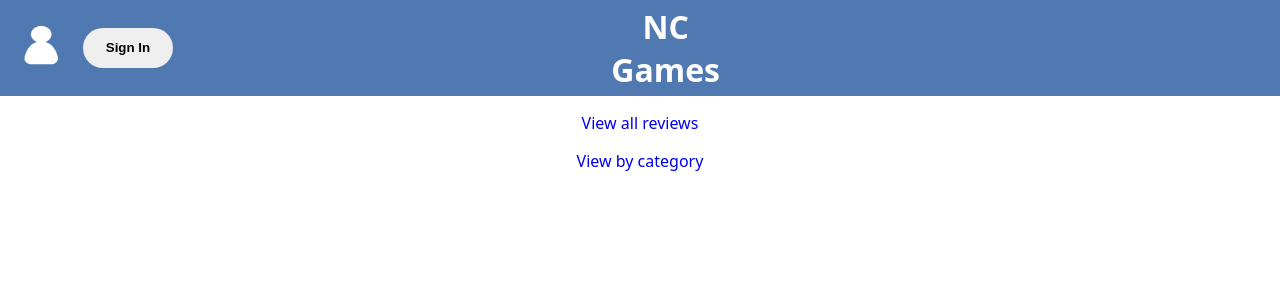
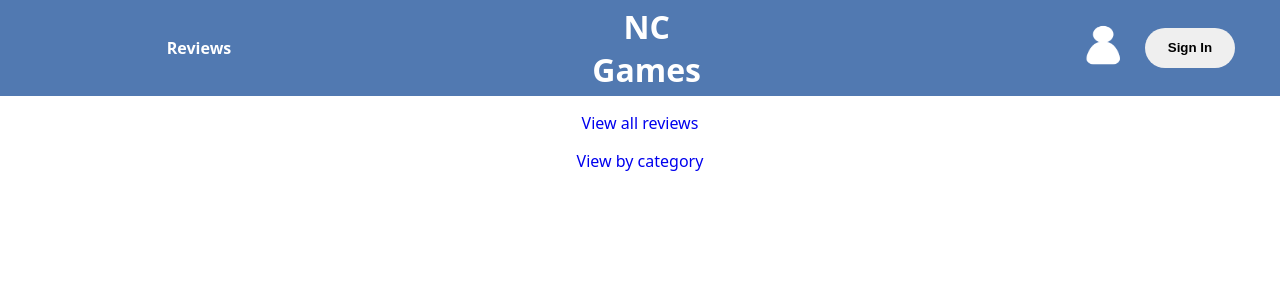
Before and after one commit to StaceyAnne/NC-Games-, a React (Create React App) app: page / in a window 1280 px wide. Shown: the top 300 px of the page. Built offline with nearby package versions, Linux system fonts and the light colour scheme; no server answers.

Commit message:
created category function

```diff
--- a/src/App.css
+++ b/src/App.css
@@ -16,8 +16,15 @@ body {
   display: flex;
   flex-direction: row;
   flex-wrap: wrap;
-  justify-content: space-between;
+  justify-content: space-around;
   align-items: center;
+  width: 100%;
+}
+
+div.menu {
+
+ color: white;
+ font-weight: bold;
 }
 
 .userIcon {
@@ -37,7 +44,7 @@ body {
   font-weight: bold;
   border-radius: 10vw;
   border: none;
-
+  padding: 1%;
 
 }
 
--- a/src/App.js
+++ b/src/App.js
@@ -1,5 +1,5 @@
 import Header from './components/Header'
-import Nav from './components/Nav'
+import Nav from './components/Landing'
 import Reviews from './components/Reviews'
 import './App.css';
 import {Routes, Route } from 'react-router-dom'
--- a/src/api.js
+++ b/src/api.js
@@ -37,10 +37,10 @@ export const patchVoteByReviewId = (review, vote) => {
 
 
 export const postCommentByReviewId = (review_id, body) => {
-console.log(JSON.stringify(body))
+
  return gamesApi.post(`/reviews/${review_id}/comments`, body).then((response) =>
  {
-  console.log(response)
+
    return response;
  })
 
@@ -52,3 +52,9 @@ export const getUsers = () => {
 
   })
 }
+
+export const getCategories = () =>{
+  return gamesApi.get('/categories').then(( { data: {rows }}) => {
+    return rows;
+  })
+}
--- a/src/components/Header.jsx
+++ b/src/components/Header.jsx
@@ -32,8 +32,16 @@ const Header = () => {
   return (
     <div className="header">
 
-      <div className="userIcon">
-      <Link to="/users"><img src={signedInLogo} alt="user icon" className="signInImage"></img></Link>
+
+      <div className="menu">
+        <p>Reviews</p>
+      </div>
+      <Link to="/">
+        <h1>NC Games</h1>
+      </Link>
+       <div className="userIcon">
+      <Link to="/users"><img src={signedInLogo} alt="user icon" className="signInImage"></img>
+      </Link>
         {!user ? (
           <Link to="/users">
             <button className="signInButton">{loginButton}</button>
@@ -41,12 +49,9 @@ const Header = () => {
         ) : (
           <button className="signInButton" onClick={HandleSignIn}>{loginButton}</button>
         )}
-        <Link />
+
       </div>
-      <Link to="/">
-        <h1>NC Games</h1>
-      </Link>
-      <div className="menu"></div>
+
     </div>
   );
 };
--- /dev/null
+++ b/src/components/Landing.jsx
@@ -0,0 +1,33 @@
+import { Link } from "react-router-dom"
+import { useState, useEffect } from "react";
+import { getCategories } from "../api";
+
+
+const Nav = () => {
+
+const [categories, setCategories] = useState([])
+
+useEffect(() => {
+  getCategories().then((categories) =>{
+    setCategories(categories)
+  })
+}, [])
+
+ console.log(categories)
+ return (
+
+  <div className="landing">
+   <div>
+    <ul>
+      {}
+    </ul>
+   </div>
+   <Link to="/reviews">
+    <p>View all reviews</p>
+    <p>View by category</p>
+  </Link>
+  </div>
+ )
+}
+
+export default Nav;
--- a/src/components/Nav.jsx
+++ /dev/null
@@ -1,15 +0,0 @@
-import { Link } from "react-router-dom"
-import { useState } from "react";
-
-const Nav = () => {
- const [category, setCategory] = useState("")
-
- return (
-   <Link to="/reviews">
-    <p>View all reviews</p>
-    <p>View by category</p>
-  </Link>
- )
-}
-
-export default Nav;
```
